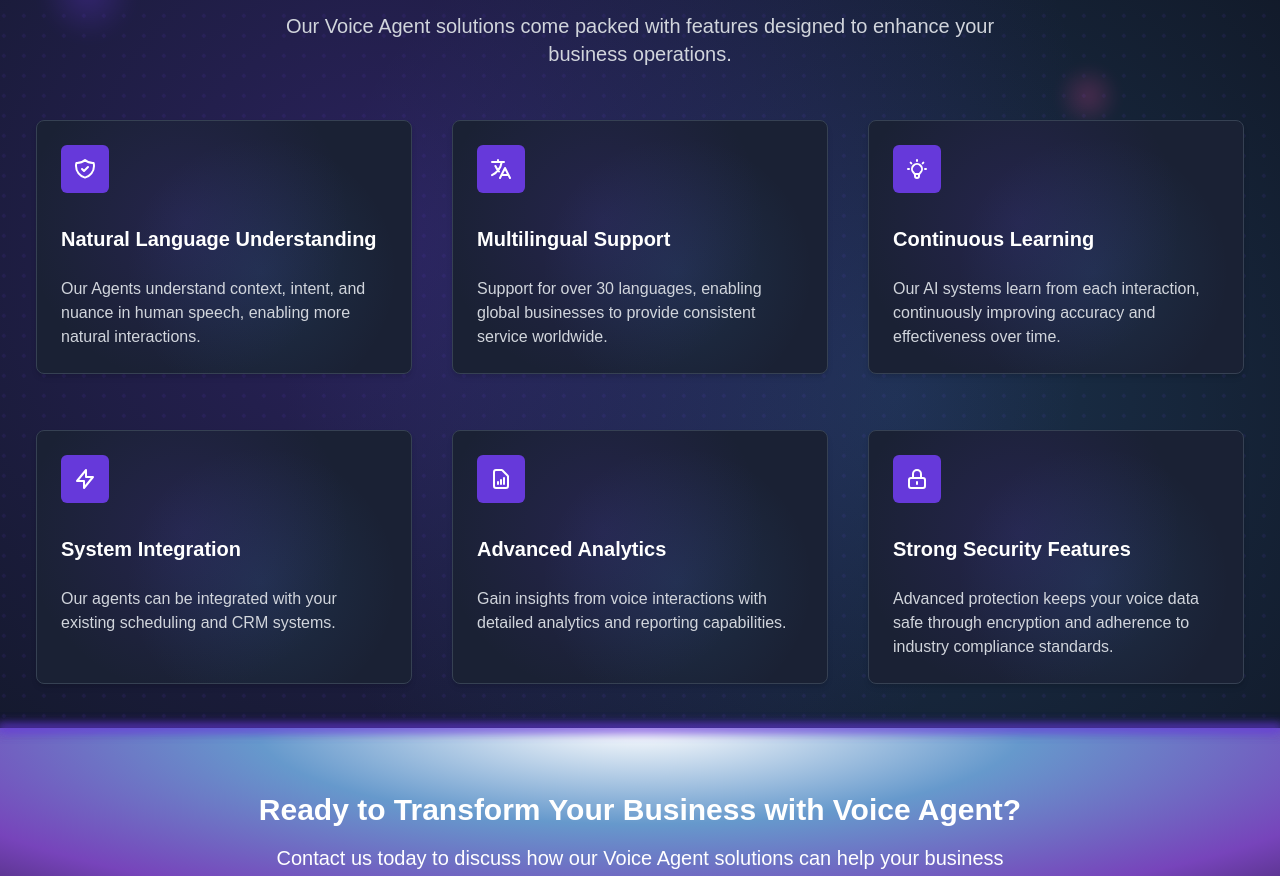
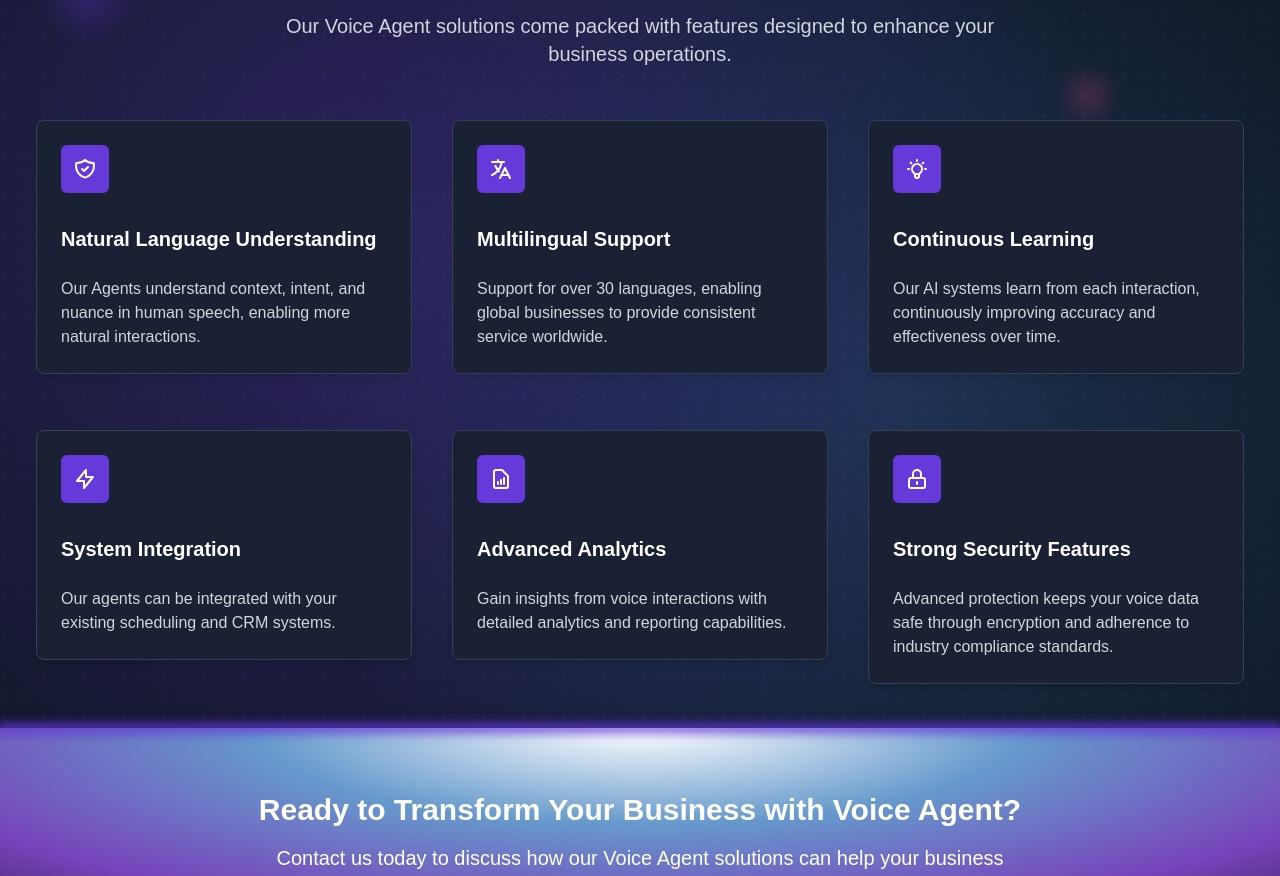
Before and after one commit to Evans-Brian/superNovaWebsite, a Next.js app: page /services/voice-ai in a window 1280 px wide. Shown: the part 1914-2790 px from the top of the page. Built offline with nearby package versions, Linux system fonts and the light colour scheme.

Commit message:
fix next js error

```diff
--- a/src/app/services/voice-ai/page.tsx
+++ b/src/app/services/voice-ai/page.tsx
@@ -172,17 +172,15 @@ export default function VoiceAIPage() {
               inactiveZone={0.01}
               borderWidth={3}
             />
-            <div className="relative flex flex-col p-6 gap-4 overflow-hidden rounded-lg border-[0.75px] border-gray-700 shadow-md feature-card-content" style={{
-              minHeight: '230px',
-              height: '100%',
-              display: 'flex',
-              flexDirection: 'column',
-              backgroundColor: '#1a2134',
+            <div className="relative flex flex-col p-6 gap-4 overflow-hidden rounded-lg border-[0.75px] border-gray-700 shadow-md feature-card-content bg-[#1a2134]">
+              <div className="absolute inset-0 -z-10 opacity-100 pointer-events-none"
+                style={{
                   backgroundImage: `
                     radial-gradient(circle at 40% 40%, rgba(102, 57, 218, 0.15), transparent 60%),
                     radial-gradient(circle at 60% 60%, rgba(66, 153, 225, 0.12), transparent 50%)
                   `
-            }}>
+                }}
+              />
               <div className="flex items-center justify-center w-12 h-12 rounded-md text-white mb-4" style={{ backgroundColor: 'rgb(102, 57, 218)' }}>
                 <svg xmlns="http://www.w3.org/2000/svg" className="h-6 w-6" fill="none" viewBox="0 0 24 24" stroke="currentColor">
                   <path strokeLinecap="round" strokeLinejoin="round" strokeWidth={2} d="M9 12l2 2 4-4m5.618-4.016A11.955 11.955 0 0112 2.944a11.955 11.955 0 01-8.618 3.04A12.02 12.02 0 003 9c0 5.591 3.824 10.29 9 11.622 5.176-1.332 9-6.03 9-11.622 0-1.042-.133-2.052-.382-3.016z" />
@@ -204,17 +202,15 @@ export default function VoiceAIPage() {
               inactiveZone={0.01}
               borderWidth={3}
             />
-            <div className="relative flex flex-col p-6 gap-4 overflow-hidden rounded-lg border-[0.75px] border-gray-700 shadow-md feature-card-content" style={{
-              minHeight: '230px',
-              height: '100%',
-              display: 'flex',
-              flexDirection: 'column',
-              backgroundColor: '#1a2134',
+            <div className="relative flex flex-col p-6 gap-4 overflow-hidden rounded-lg border-[0.75px] border-gray-700 shadow-md feature-card-content bg-[#1a2134]">
+              <div className="absolute inset-0 -z-10 opacity-100 pointer-events-none"
+                style={{
                   backgroundImage: `
                     radial-gradient(circle at 40% 40%, rgba(102, 57, 218, 0.15), transparent 60%),
                     radial-gradient(circle at 60% 60%, rgba(66, 153, 225, 0.12), transparent 50%)
                   `
-            }}>
+                }}
+              />
               <div className="flex items-center justify-center w-12 h-12 rounded-md text-white mb-4" style={{ backgroundColor: 'rgb(102, 57, 218)' }}>
                 <svg xmlns="http://www.w3.org/2000/svg" className="h-6 w-6" fill="none" viewBox="0 0 24 24" stroke="currentColor">
                   <path strokeLinecap="round" strokeLinejoin="round" strokeWidth={2} d="M3 5h12M9 3v2m1.048 9.5A18.022 18.022 0 016.412 9m6.088 9h7M11 21l5-10 5 10M12.751 5C11.783 10.77 8.07 15.61 3 18.129" />
@@ -236,17 +232,15 @@ export default function VoiceAIPage() {
               inactiveZone={0.01}
               borderWidth={3}
             />
-            <div className="relative flex flex-col p-6 gap-4 overflow-hidden rounded-lg border-[0.75px] border-gray-700 shadow-md feature-card-content" style={{
-              minHeight: '230px',
-              height: '100%',
-              display: 'flex',
-              flexDirection: 'column',
-              backgroundColor: '#1a2134',
+            <div className="relative flex flex-col p-6 gap-4 overflow-hidden rounded-lg border-[0.75px] border-gray-700 shadow-md feature-card-content bg-[#1a2134]">
+              <div className="absolute inset-0 -z-10 opacity-100 pointer-events-none"
+                style={{
                   backgroundImage: `
                     radial-gradient(circle at 40% 40%, rgba(102, 57, 218, 0.15), transparent 60%),
                     radial-gradient(circle at 60% 60%, rgba(66, 153, 225, 0.12), transparent 50%)
                   `
-            }}>
+                }}
+              />
               <div className="flex items-center justify-center w-12 h-12 rounded-md text-white mb-4" style={{ backgroundColor: 'rgb(102, 57, 218)' }}>
                 <svg xmlns="http://www.w3.org/2000/svg" className="h-6 w-6" fill="none" viewBox="0 0 24 24" stroke="currentColor">
                   <path strokeLinecap="round" strokeLinejoin="round" strokeWidth={2} d="M9.663 17h4.673M12 3v1m6.364 1.636l-.707.707M21 12h-1M4 12H3m3.343-5.657l-.707-.707m2.828 9.9a5 5 0 117.072 0l-.548.547A3.374 3.374 0 0014 18.469V19a2 2 0 11-4 0v-.531c0-.895-.356-1.754-.988-2.386l-.548-.547z" />
@@ -268,17 +262,15 @@ export default function VoiceAIPage() {
               inactiveZone={0.01}
               borderWidth={3}
             />
-            <div className="relative flex flex-col p-6 gap-4 overflow-hidden rounded-lg border-[0.75px] border-gray-700 shadow-md feature-card-content" style={{
-              minHeight: '230px',
-              height: '100%',
-              display: 'flex',
-              flexDirection: 'column',
-              backgroundColor: '#1a2134',
+            <div className="relative flex flex-col p-6 gap-4 overflow-hidden rounded-lg border-[0.75px] border-gray-700 shadow-md feature-card-content bg-[#1a2134]">
+              <div className="absolute inset-0 -z-10 opacity-100 pointer-events-none"
+                style={{
                   backgroundImage: `
                     radial-gradient(circle at 40% 40%, rgba(102, 57, 218, 0.15), transparent 60%),
                     radial-gradient(circle at 60% 60%, rgba(66, 153, 225, 0.12), transparent 50%)
                   `
-            }}>
+                }}
+              />
               <div className="flex items-center justify-center w-12 h-12 rounded-md text-white mb-4" style={{ backgroundColor: 'rgb(102, 57, 218)' }}>
                 <svg xmlns="http://www.w3.org/2000/svg" className="h-6 w-6" fill="none" viewBox="0 0 24 24" stroke="currentColor">
                   <path strokeLinecap="round" strokeLinejoin="round" strokeWidth={2} d="M13 10V3L4 14h7v7l9-11h-7z" />
@@ -300,17 +292,15 @@ export default function VoiceAIPage() {
               inactiveZone={0.01}
               borderWidth={3}
             />
-            <div className="relative flex flex-col p-6 gap-4 overflow-hidden rounded-lg border-[0.75px] border-gray-700 shadow-md feature-card-content" style={{
-              minHeight: '230px',
-              height: '100%',
-              display: 'flex',
-              flexDirection: 'column',
-              backgroundColor: '#1a2134',
+            <div className="relative flex flex-col p-6 gap-4 overflow-hidden rounded-lg border-[0.75px] border-gray-700 shadow-md feature-card-content bg-[#1a2134]">
+              <div className="absolute inset-0 -z-10 opacity-100 pointer-events-none"
+                style={{
                   backgroundImage: `
                     radial-gradient(circle at 40% 40%, rgba(102, 57, 218, 0.15), transparent 60%),
                     radial-gradient(circle at 60% 60%, rgba(66, 153, 225, 0.12), transparent 50%)
                   `
-            }}>
+                }}
+              />
               <div className="flex items-center justify-center w-12 h-12 rounded-md text-white mb-4" style={{ backgroundColor: 'rgb(102, 57, 218)' }}>
                 <svg xmlns="http://www.w3.org/2000/svg" className="h-6 w-6" fill="none" viewBox="0 0 24 24" stroke="currentColor">
                   <path strokeLinecap="round" strokeLinejoin="round" strokeWidth={2} d="M9 17v-2m3 2v-4m3 4v-6m2 10H7a2 2 0 01-2-2V5a2 2 0 012-2h5.586a1 1 0 01.707.293l5.414 5.414a1 1 0 01.293.707V19a2 2 0 01-2 2z" />
@@ -332,17 +322,15 @@ export default function VoiceAIPage() {
               inactiveZone={0.01}
               borderWidth={3}
             />
-            <div className="relative flex flex-col p-6 gap-4 overflow-hidden rounded-lg border-[0.75px] border-gray-700 shadow-md feature-card-content" style={{
-              minHeight: '230px',
-              height: '100%',
-              display: 'flex',
-              flexDirection: 'column',
-              backgroundColor: '#1a2134',
+            <div className="relative flex flex-col p-6 gap-4 overflow-hidden rounded-lg border-[0.75px] border-gray-700 shadow-md feature-card-content bg-[#1a2134]">
+              <div className="absolute inset-0 -z-10 opacity-100 pointer-events-none"
+                style={{
                   backgroundImage: `
                     radial-gradient(circle at 40% 40%, rgba(102, 57, 218, 0.15), transparent 60%),
                     radial-gradient(circle at 60% 60%, rgba(66, 153, 225, 0.12), transparent 50%)
                   `
-            }}>
+                }}
+              />
               <div className="flex items-center justify-center w-12 h-12 rounded-md text-white mb-4" style={{ backgroundColor: 'rgb(102, 57, 218)' }}>
                 <svg xmlns="http://www.w3.org/2000/svg" className="h-6 w-6" fill="none" viewBox="0 0 24 24" stroke="currentColor">
                   <path strokeLinecap="round" strokeLinejoin="round" strokeWidth={2} d="M12 15v2m-6 4h12a2 2 0 002-2v-6a2 2 0 00-2-2H6a2 2 0 00-2 2v6a2 2 0 002 2zm10-10V7a4 4 0 00-8 0v4h8z" />
--- a/src/components/aurora-background.tsx
+++ b/src/components/aurora-background.tsx
@@ -1,6 +1,6 @@
 "use client";
 import { cn } from "../../lib/utils";
-import React, { ReactNode } from "react";
+import React, { ReactNode, useEffect, useState } from "react";
 
 interface AuroraBackgroundProps extends React.HTMLProps<HTMLDivElement> {
   children: ReactNode;
@@ -13,20 +13,19 @@ export const AuroraBackground = ({
   showRadialGradient = true,
   ...props
 }: AuroraBackgroundProps) => {
-  return (
-    <main className="aurora-background-main">
-      <div
-        className={cn(
-          "relative flex flex-col h-[100vh] items-center justify-center bg-zinc-900 text-white transition-bg",
-          className
-        )}
-        {...props}
-      >
-        <div className="absolute inset-0 overflow-hidden">
-          <div
-            //   I'm sorry but this is what peak developer performance looks like // trigger warning
-            className={cn(
-              `
+  // Use state to track whether we're on the client
+  const [isMounted, setIsMounted] = useState(false);
+
+  // Set isMounted to true on client-side only
+  useEffect(() => {
+    setIsMounted(true);
+  }, []);
+
+  // Base className that's always applied
+  const baseClassName = "relative flex flex-col h-[100vh] items-center justify-center bg-zinc-900 text-white transition-bg";
+
+  // Aurora effect classes - only applied client-side
+  const auroraEffectClass = `
     [--white-gradient:repeating-linear-gradient(100deg,var(--white)_0%,var(--white)_7%,var(--transparent)_10%,var(--transparent)_12%,var(--white)_16%)]
     [--dark-gradient:repeating-linear-gradient(100deg,var(--black)_0%,var(--black)_7%,var(--transparent)_10%,var(--transparent)_12%,var(--black)_16%)]
     [--natural-dark:radial-gradient(circle_at_top_right,rgba(30,30,60,0.15)_0%,rgba(40,30,80,0.1)_30%,rgba(50,30,90,0.05)_60%,rgba(0,0,0,0)_100%)]
@@ -39,13 +38,28 @@ export const AuroraBackground = ({
     after:[background-size:200%,_100%,_200%]
     after:animate-aurora after:[background-attachment:fixed] after:mix-blend-difference
     pointer-events-none
-            absolute -inset-[10px] opacity-45 will-change-transform animate-aurora`,
+    absolute -inset-[10px] opacity-45 will-change-transform animate-aurora
+  `;
 
-              showRadialGradient &&
-                `[mask-image:radial-gradient(ellipse_at_100%_0%,black_5%,var(--transparent)_60%)]`
+  // Radial gradient mask
+  const radialGradientMask = `[mask-image:radial-gradient(ellipse_at_100%_0%,black_5%,var(--transparent)_60%)]`;
+
+  return (
+    <main className="aurora-background-main">
+      <div
+        className={cn(baseClassName, className)}
+        {...props}
+      >
+        {isMounted && (
+          <div className="absolute inset-0 overflow-hidden">
+            <div
+              className={cn(
+                auroraEffectClass,
+                showRadialGradient && radialGradientMask
               )}
             ></div>
           </div>
+        )}
         {children}
       </div>
     </main>
```
Lines whose indentation alone changed are shown as unchanged.
